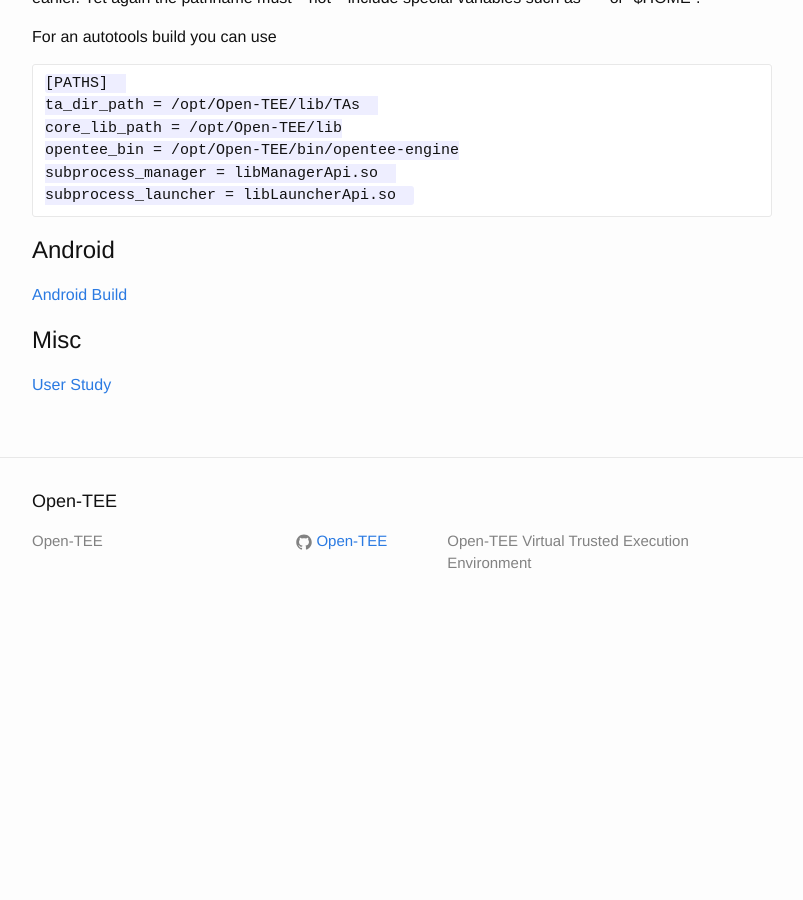
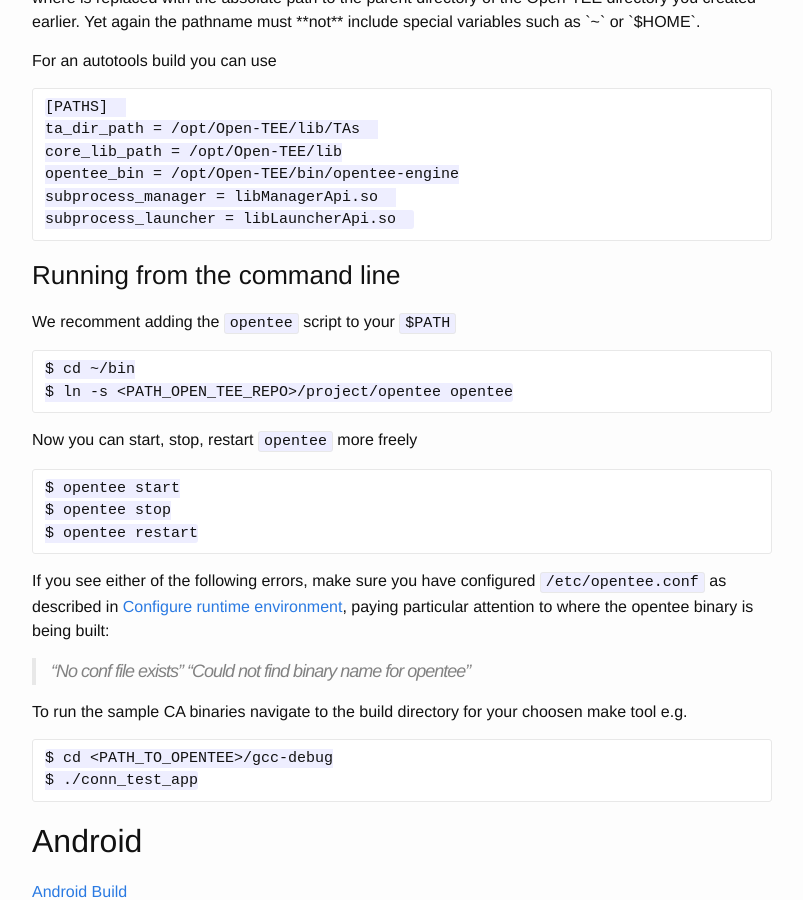
Before and after one commit to Open-TEE/Open-Tee.github.io, a Jekyll site: the page built from documentation.md, in a window 1280 px wide and 900 px high, scrolled down 4878 px. Shown: the whole window, without its empty margins (238-1041 px from the left). Built offline with Jekyll 4.4.1, drawn with Linux system fonts in a browser that asks for light colours; before the commit the page ends 5513 px from its top, so only the background shows below that; some of the changed text lies outside the part shown.

Commit message:
Add the run commands for opentee
Signed-off-by: Brian McGillion <brian.mcgillion@intel.com>

```diff
--- a/documentation.md
+++ b/documentation.md
@@ -20,7 +20,7 @@ permalink: /documentation/
 
 
 Overview
-========
+--------
 
 The goal of the Open-TEE open source project is to implement a "virtual TEE" compliant with the recent <a href="http://globalplatform.org/specificationsdevice.asp"> Global Platform TEE specifications </a>.
 
@@ -34,7 +34,7 @@ All activities of the project are public and all results are in the public domai
 
 
 Tutorials
-=========
+---------
 
 ### Quick Setup Guide
 
@@ -149,7 +151,10 @@ Finally, build Open-TEE:
 
 The result of the compilation will be found under `<profile>-debug`, e.g. executables and libraries under `gcc-debug` and trusted application objects under `gcc-debug/TAs`.
 
+
+
 ### Autotools
+
 
 #### Installing Autotools
 
@@ -157,6 +162,7 @@ The Autotools build has been tested with [Autoconfig](https://www.gnu.org/softwa
 toconf`, `automake` and `libtool`:
 
     $ sudo apt-get install autoconf automake libtool
+
 
 #### Building with Autotools
 
@@ -183,6 +189,7 @@ By default Open-TEE will be installed under `/opt/Open-TEE`. The directory will
 * `/opt/Open-TEE/lib`       - shared library objects (_libdir_)
 
 * ``/opt/Open-TEE/lib/TAs`` - trusted application objects (_tadir_)
+
 
 
 ### Configure Runtime Environment
@@ -223,10 +230,35 @@ For an autotools build you can use
     subprocess_launcher = libLauncherApi.so
 
 
+### Running from the command line
+
+We recomment adding the `opentee` script to your `$PATH`
+
+    $ cd ~/bin
+    $ ln -s <PATH_OPEN_TEE_REPO>/project/opentee opentee
+
+Now you can start, stop, restart `opentee` more freely
+
+    $ opentee start
+    $ opentee stop
+    $ opentee restart
+
+If you see either of the following errors, make sure you have configured `/etc/opentee.conf` as described in [Configure runtime environment](#configure-runtime-environment), paying particular attention to where the opentee binary is being built:
+
+> "No conf file exists"
+> "Could not find binary name for opentee"
+
+To run the sample CA binaries navigate to the build directory for your choosen make tool e.g.
+
+    $ cd <PATH_TO_OPENTEE>/gcc-debug
+    $ ./conn_test_app
+
+
 Android
-=======
+-------
 [Android Build](/android/)
 
+
 Misc
-=======
+----
 [User Study](/userstudy/)
```
Also changed, not shown: other parts of documentation.md (+5 -3 lines).
